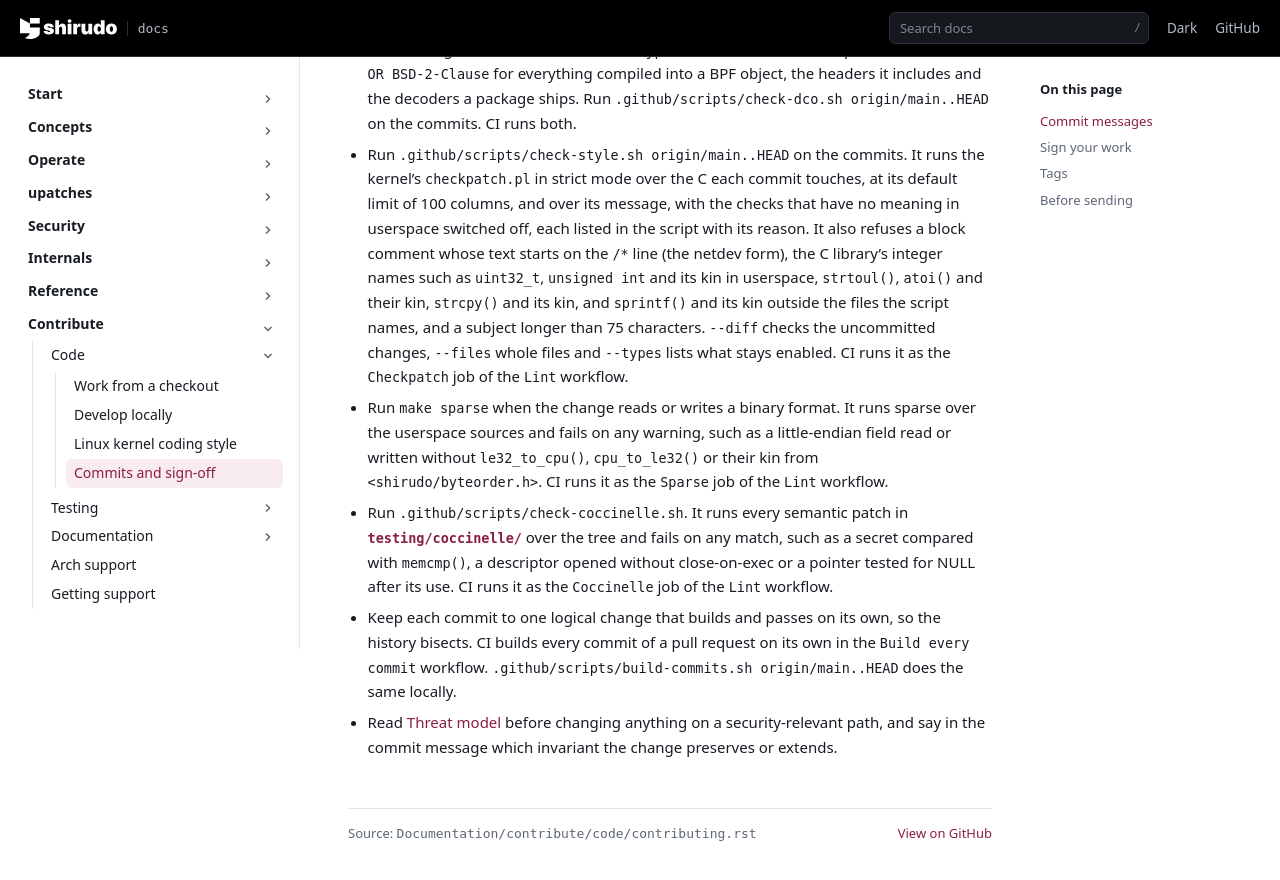
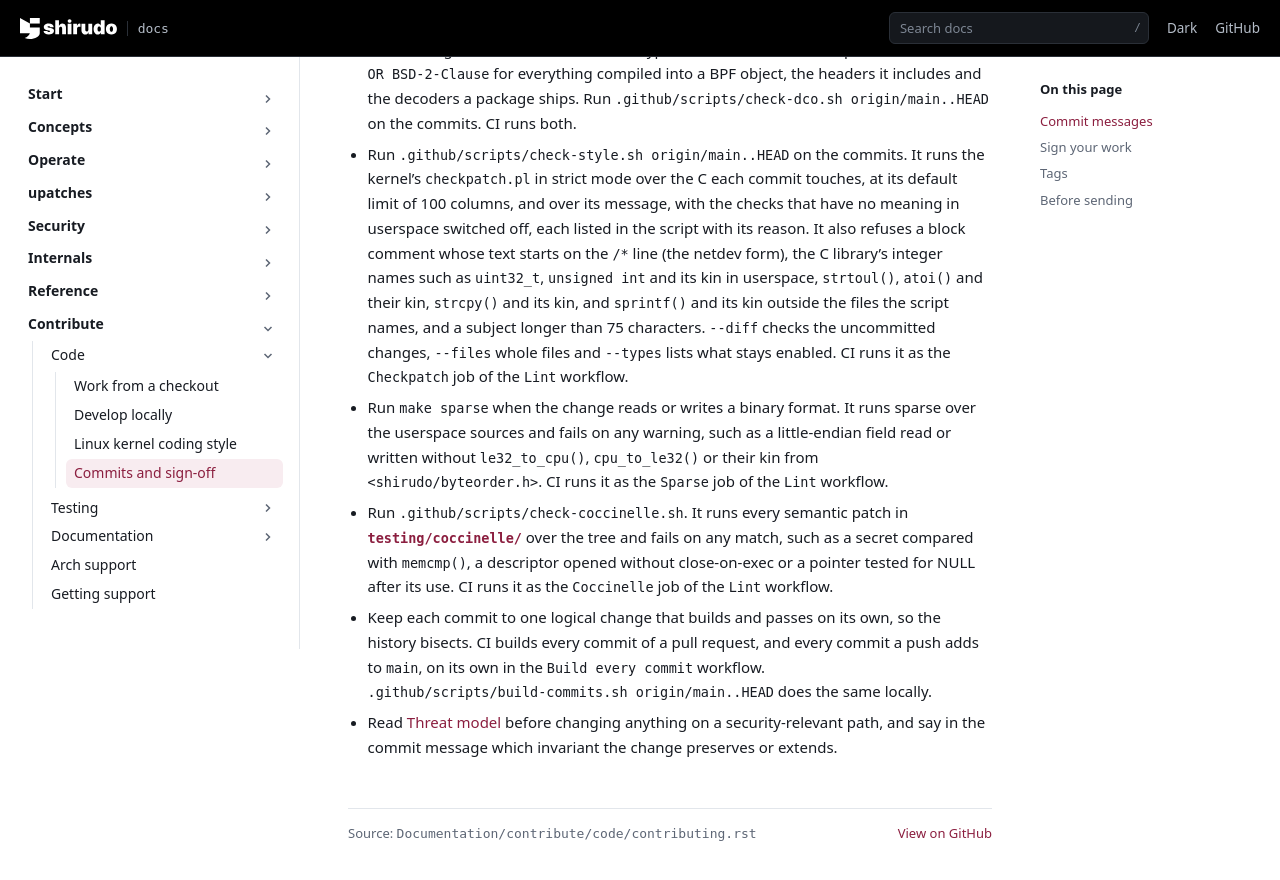
Before and after one commit to AliBashaSY/shirudo, a Sphinx documentation site: the page built from Documentation/contribute/code/contributing.rst, in a window 1280 px wide and 900 px high, scrolled down 4989 px. Shown: the top 880 px of the window. Built offline with Sphinx 7.4.7, drawn with Linux system fonts in a browser that asks for light colours; pages that are not in the unit, such as notebooks, are missing from menus.

Commit message:
ci: build every commit a push adds to main as well
The Build every commit workflow ran on pull requests only, so the
commits of a push straight to main were built as the head alone, and a
commit in the middle that does not build went unseen until a bisect hit
it.

Run it on a push to main as well, over the range the push adds,
github.event.before to the new head. A force push leaves the old head
out of the clone; build-commits.sh then builds the end of the range
alone and says so, where git rev-list would have failed the job:

  build-commits: no <old head> here; building <new head> alone

Signed-off-by: Daniel Borkmann <daniel@iogearbox.net>

```diff
--- a/Documentation/contribute/code/contributing.rst
+++ b/Documentation/contribute/code/contributing.rst
@@ -269,8 +269,9 @@ Before sending
   opened without close-on-exec or a pointer tested for NULL after its
   use. CI runs it as the ``Coccinelle`` job of the ``Lint`` workflow.
 - Keep each commit to one logical change that builds and passes on its
-  own, so the history bisects. CI builds every commit of a pull request
-  on its own in the ``Build every commit`` workflow.
+  own, so the history bisects. CI builds every commit of a pull request,
+  and every commit a push adds to ``main``, on its own in the
+  ``Build every commit`` workflow.
   ``.github/scripts/build-commits.sh origin/main..HEAD`` does the same
   locally.
 - Read :doc:`/security/threat-model` before changing anything on a
```
Also changed, not shown: 2 other files.
